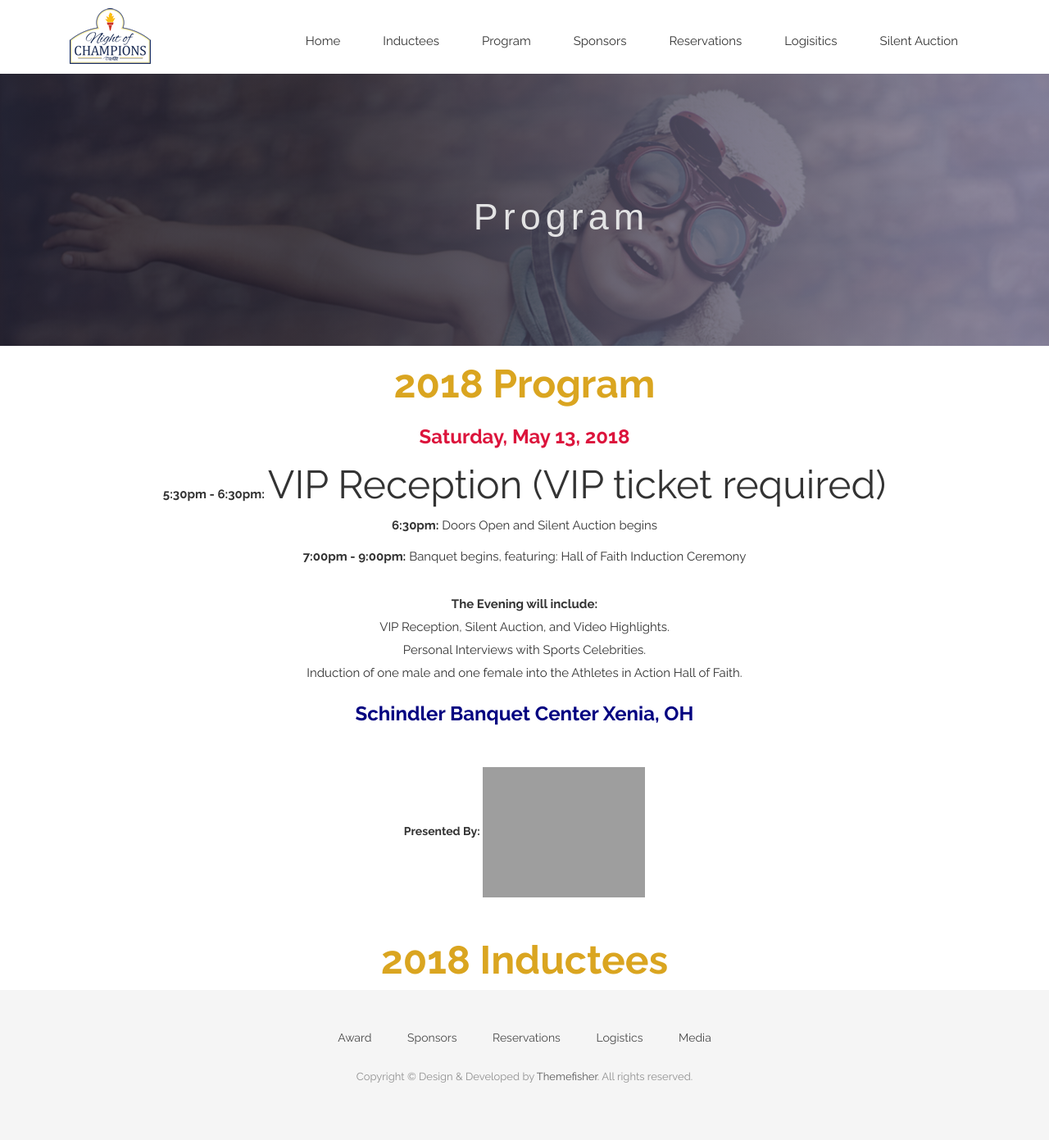
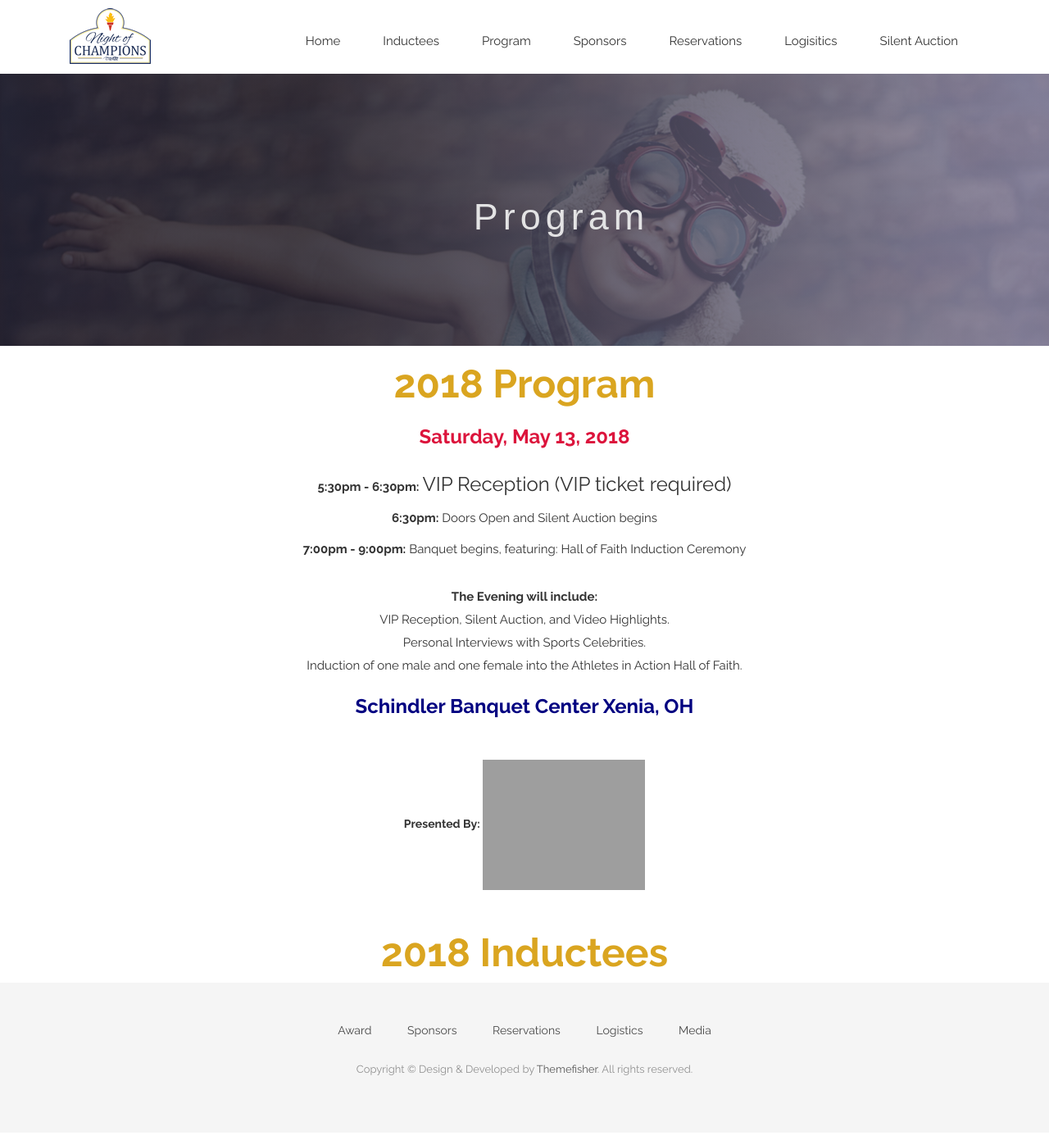
Before and after one commit to CruGlobal/NightofChampions, a Jekyll site: the page built from program.markdown, in a window 1280 px wide. Shown: the whole page at 82% size. Built offline with Jekyll 4.4.1, drawn with Linux system fonts in a browser that asks for light colours; nearby versions of some CDN libraries; some web fonts are replaced; grey boxes are pictures that could not be loaded.

Commit message:
Updated Program

```diff
--- a/program.markdown
+++ b/program.markdown
@@ -19,7 +19,7 @@ position: 1
 
 <div style="text-align: center;">
 <p><b>5:30pm - 6:30pm:</b>
-<font size="12">VIP Reception (VIP ticket required)</font></p>
+<font size="5">VIP Reception (VIP ticket required)</font></p>
 <p><b>6:30pm:</b>
 Doors Open and Silent Auction begins</p>
 <p><b>7:00pm - 9:00pm:</b>
```
